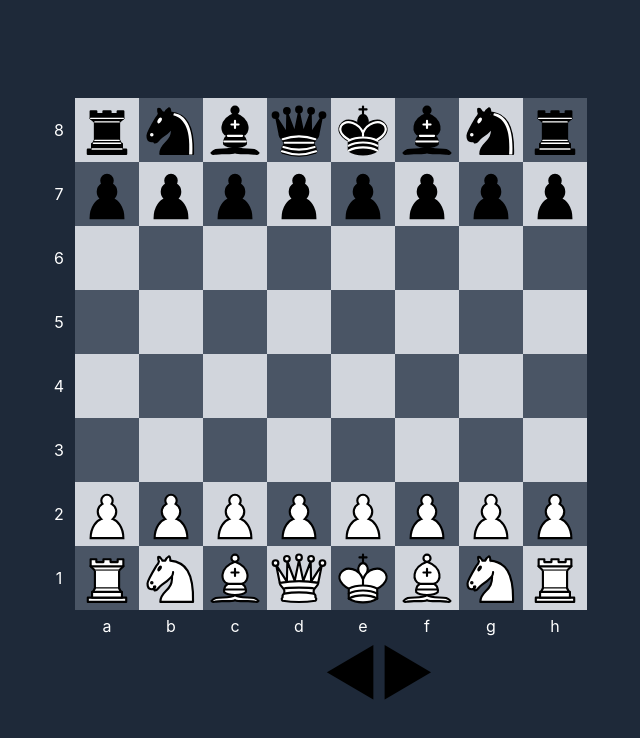
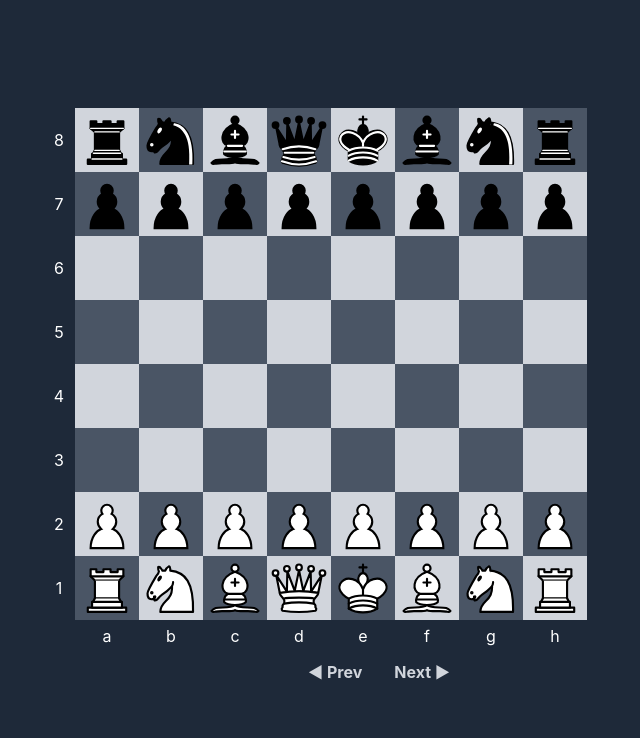
Before and after one commit to janmatzek/play-chess, a React (Vite) app: page / in a window 1280 px wide. Shown: the top 738 px of the page, without its empty margins (261-901 px from the left). Built offline with nearby package versions, Linux system fonts and the light colour scheme.

Commit message:
move history control to a separate component

```diff
--- a/src/App.tsx
+++ b/src/App.tsx
@@ -1,6 +1,7 @@
 import { BoardComponent } from "./ui/Board";
 import { initializeBoard, randomizedBoard } from "./game/initializeBoard";
 import { useState } from "react";
+import { HistoryControl } from "./ui/HistoryControl";
 import type { Square, Color } from "./types";
 
 function App() {
@@ -8,13 +9,6 @@ function App() {
   const [selectedSqaure, setSelectedSquare] = useState<Square | null>(null);
   const [playerColor, setPlayerColor] = useState<Color>("white");
   const [boardIndex, setBoardIndex] = useState<number>(boardHistory.length - 1);
-
-  function goToNextBoard(direction: -1 | 1) {
-    const newBoardIndex = boardIndex + direction;
-    if (newBoardIndex <= boardHistory.length - 1 && newBoardIndex >= 0) {
-      setBoardIndex(newBoardIndex);
-    }
-  }
 
   return (
     <div className="w-screen h-screen bg-gray-800 flex justify-center items-center flex-col">
@@ -27,17 +21,12 @@ function App() {
         selectedSquare={selectedSqaure}
         setSelectedSquare={setSelectedSquare}
       ></BoardComponent>
-      {/* TODO: turn history view into a separate UI component */}
-      {/* TODO: use actual buttons to control the history */}
       {/* TODO: provide visual indication to user that they are viewing history */}
-      <div className=" flex flex-row ">
-        <div className="text-6xl" onClick={() => goToNextBoard(-1)}>
-          ◀
-        </div>
-        <div className="text-6xl" onClick={() => goToNextBoard(1)}>
-          ▶
-        </div>
-      </div>
+      <HistoryControl
+        boardHistory={boardHistory}
+        boardIndex={boardIndex}
+        setBoardIndex={setBoardIndex}
+      ></HistoryControl>
     </div>
   );
 }
--- /dev/null
+++ b/src/ui/HistoryControl.tsx
@@ -0,0 +1,32 @@
+import type { Board } from "../types";
+export type HistoryControlProps = {
+  boardHistory: Board[];
+  boardIndex: number;
+  setBoardIndex: React.Dispatch<React.SetStateAction<number>>;
+};
+
+export function HistoryControl(props: HistoryControlProps) {
+  function goToNextBoard(direction: -1 | 1) {
+    const newBoardIndex = props.boardIndex + direction;
+    if (newBoardIndex <= props.boardHistory.length - 1 && newBoardIndex >= 0) {
+      props.setBoardIndex(newBoardIndex);
+    }
+  }
+
+  return (
+    <div className="inline-flex">
+      <button
+        className="hover:bg-gray-400 text-gray-300 font-bold py-2 px-4 rounded-l"
+        onClick={() => goToNextBoard(-1)}
+      >
+        ◀ Prev
+      </button>
+      <button
+        className="hover:bg-gray-400 text-gray-300 font-bold py-2 px-4 rounded-r"
+        onClick={() => goToNextBoard(1)}
+      >
+        Next ▶
+      </button>
+    </div>
+  );
+}
```
